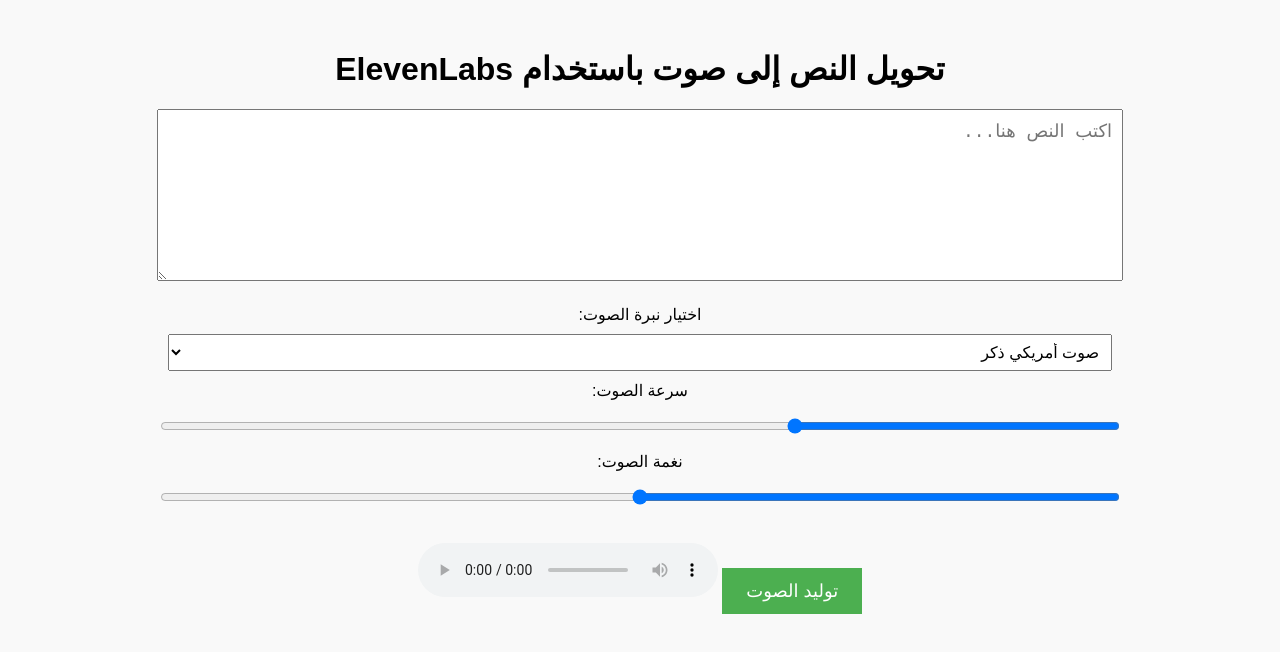
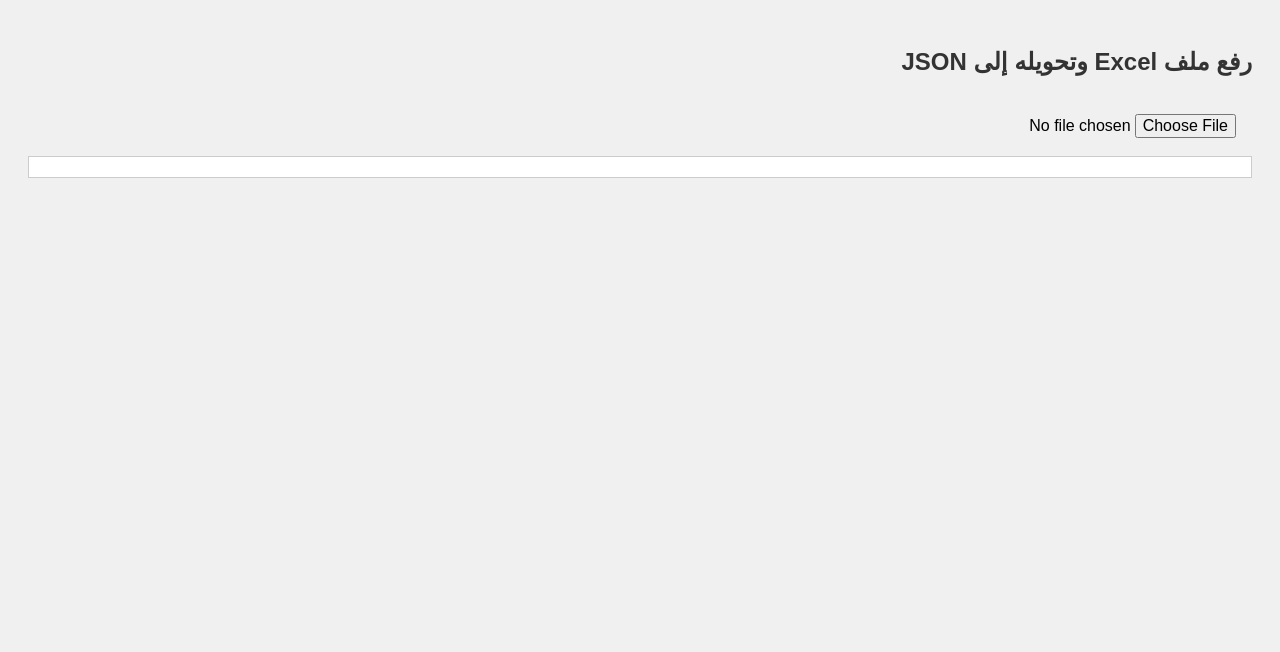
Before and after one commit to Hussien-qais/voice-api-server, a plain HTML site: page index.html in a window 1280 px wide. Drawn offline with Linux system fonts and the light colour scheme.

Commit message:
Update index.html

```diff
--- a/index.html
+++ b/index.html
@@ -1,111 +1,90 @@
+
 <!DOCTYPE html>
-<html lang="ar" dir="rtl">
+<html lang="ar">
 <head>
   <meta charset="UTF-8">
-  <meta name="viewport" content="width=device-width, initial-scale=1.0">
-  <title>تحويل النص إلى صوت</title>
+  <title>تحويل Excel إلى JSON</title>
+  <script src="https://cdnjs.cloudflare.com/ajax/libs/xlsx/0.18.5/xlsx.full.min.js"></script>
   <style>
     body {
-      font-family: Arial, sans-serif;
-      text-align: center;
-      margin: 50px;
-      background-color: #f9f9f9;
+      font-family: Arial;
+      direction: rtl;
+      padding: 20px;
+      background-color: #f0f0f0;
     }
-    textarea {
-      width: 80%;
-      height: 150px;
-      margin-bottom: 20px;
+    h2 {
+      color: #333;
+    }
+    #json-output {
+      white-space: pre-wrap;
+      background: #fff;
       padding: 10px;
-      font-size: 18px;
+      border: 1px solid #ccc;
+      margin-top: 10px;
+      max-height: 400px;
+      overflow: auto;
     }
-    select, input[type=range] {
-      width: 80%;
-      margin: 10px 0;
-      padding: 8px;
+    input, button {
+      padding: 8px 16px;
+      margin-top: 10px;
       font-size: 16px;
     }
     button {
-      padding: 12px 24px;
-      font-size: 18px;
       background-color: #4CAF50;
       color: white;
       border: none;
       cursor: pointer;
-      margin-top: 20px;
     }
     button:hover {
       background-color: #45a049;
-    }
-    #audioPlayer {
-      margin-top: 20px;
     }
   </style>
 </head>
 <body>
 
-<h1>تحويل النص إلى صوت باستخدام ElevenLabs</h1>
-
-<textarea id="text" placeholder="اكتب النص هنا..."></textarea><br>
-
-<label for="voiceSelect">اختيار نبرة الصوت:</label><br>
-<select id="voiceSelect">
-  <option value="en_us_male">صوت أمريكي ذكر</option>
-  <option value="en_us_female">صوت أمريكي أنثى</option>
-  <option value="ar_sa_male">صوت عربي ذكر</option>
-  <option value="ar_sa_female">صوت عربي أنثى</option>
-</select><br>
-
-<label for="rate">سرعة الصوت:</label><br>
-<input type="range" id="rate" min="0.5" max="2" step="0.1" value="1"><br>
-
-<label for="pitch">نغمة الصوت:</label><br>
-<input type="range" id="pitch" min="0" max="2" step="0.1" value="1"><br>
-
-<button onclick="generateAudio()">توليد الصوت</button>
-
-<audio id="audioPlayer" controls></audio>
+<h2>رفع ملف Excel وتحويله إلى JSON</h2>
+<input type="file" id="upload" accept=".xlsx, .xls" />
+<br>
+<button id="download-json" style="display:none;">تحميل JSON</button>
+<pre id="json-output"></pre>
 
 <script>
-  async function generateAudio() {
-    const text = document.getElementById('text').value;
-    const voice_id = document.getElementById('voiceSelect').value;
-    const rate = document.getElementById('rate').value;
-    const pitch = document.getElementById('pitch').value;
+  let currentJson = null;
 
-    if (!text.trim()) {
-      alert('الرجاء كتابة نص');
-      return;
-    }
+  document.getElementById('upload').addEventListener('change', function(e) {
+    const file = e.target.files[0];
+    if (!file) return;
 
-    try {
-      const response = await fetch('http://localhost:3000/generate-audio', {
-        method: 'POST',
-        headers: {
-          'Content-Type': 'application/json'
-        },
-        body: JSON.stringify({
-          text,
-          voice_id,
-          rate,
-          pitch
-        })
-      });
+    const reader = new FileReader();
+    reader.onload = function(e) {
+      const data = new Uint8Array(e.target.result);
+      const workbook = XLSX.read(data, { type: 'array' });
 
-      if (response.ok) {
-        const data = await response.json();
-        console.log(data);  // لتتأكد من أن الصوت تم توليده بنجاح
-        const audioUrl = data.audioUrl;
-        const audioPlayer = document.getElementById('audioPlayer');
-        audioPlayer.src = audioUrl;
-        audioPlayer.play();
-      } else {
-        alert('حدث خطأ أثناء توليد الصوت');
-      }
-    } catch (error) {
-      console.error('Error:', error);
-      alert('حدث خطأ في الاتصال بالخادم');
-    }
-  }
+      const sheetName = workbook.SheetNames[0]; // استخدم أول ورقة
+      const worksheet = workbook.Sheets[sheetName];
+      const json = XLSX.utils.sheet_to_json(worksheet);
+
+      currentJson = json; // حفظ البيانات
+      document.getElementById('json-output').textContent = JSON.stringify(json, null, 2);
+      document.getElementById('download-json').style.display = 'inline-block';
+    };
+    reader.readAsArrayBuffer(file);
+  });
+
+  document.getElementById('download-json').addEventListener('click', function() {
+    if (!currentJson) return;
+
+    const blob = new Blob([JSON.stringify(currentJson, null, 2)], { type: "application/json" });
+    const url = URL.createObjectURL(blob);
+
+    const a = document.createElement('a');
+    a.href = url;
+    a.download = "converted.json";
+    document.body.appendChild(a);
+    a.click();
+    document.body.removeChild(a);
+    URL.revokeObjectURL(url);
+  });
 </script>
 
 </body>
```
